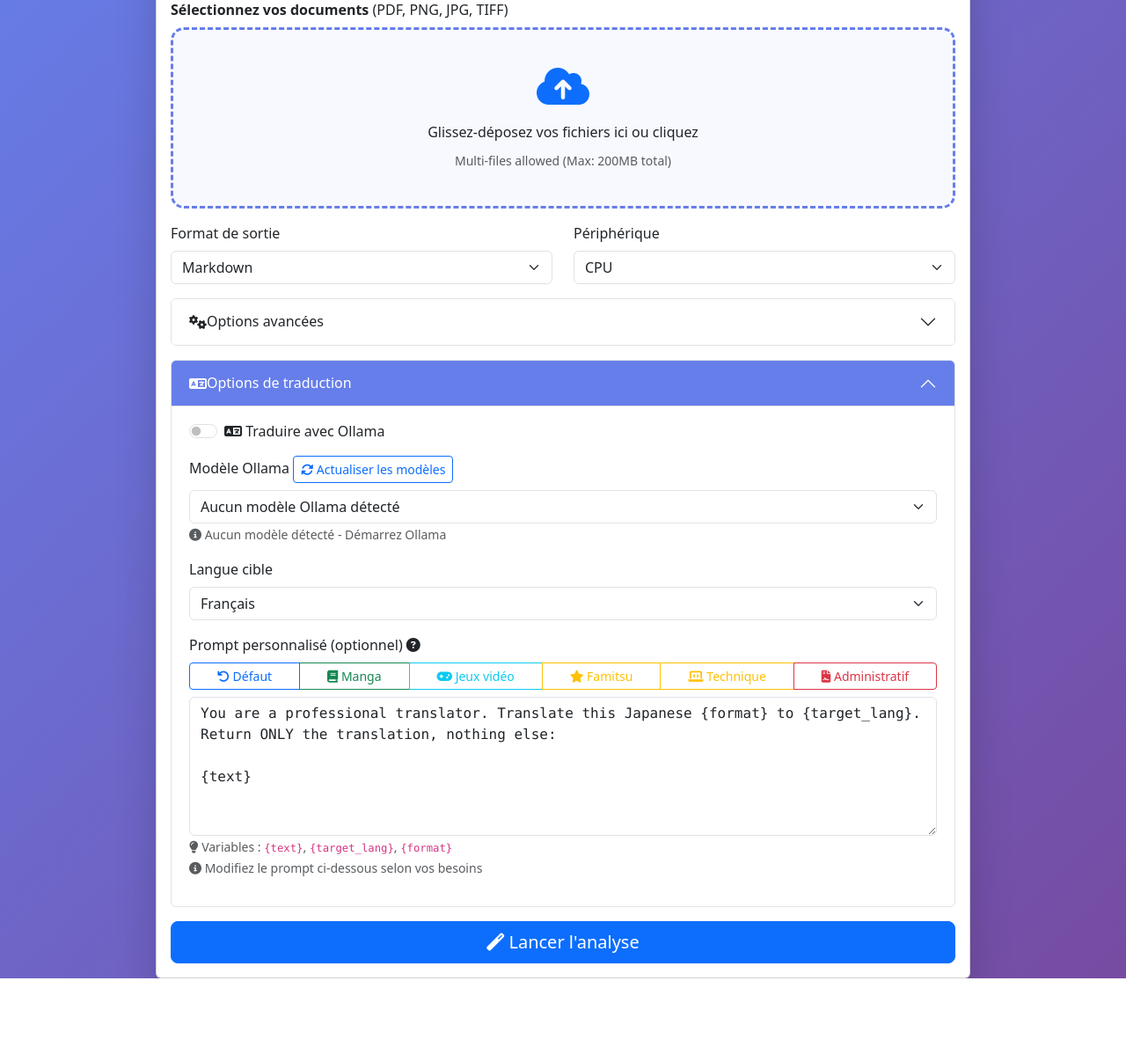
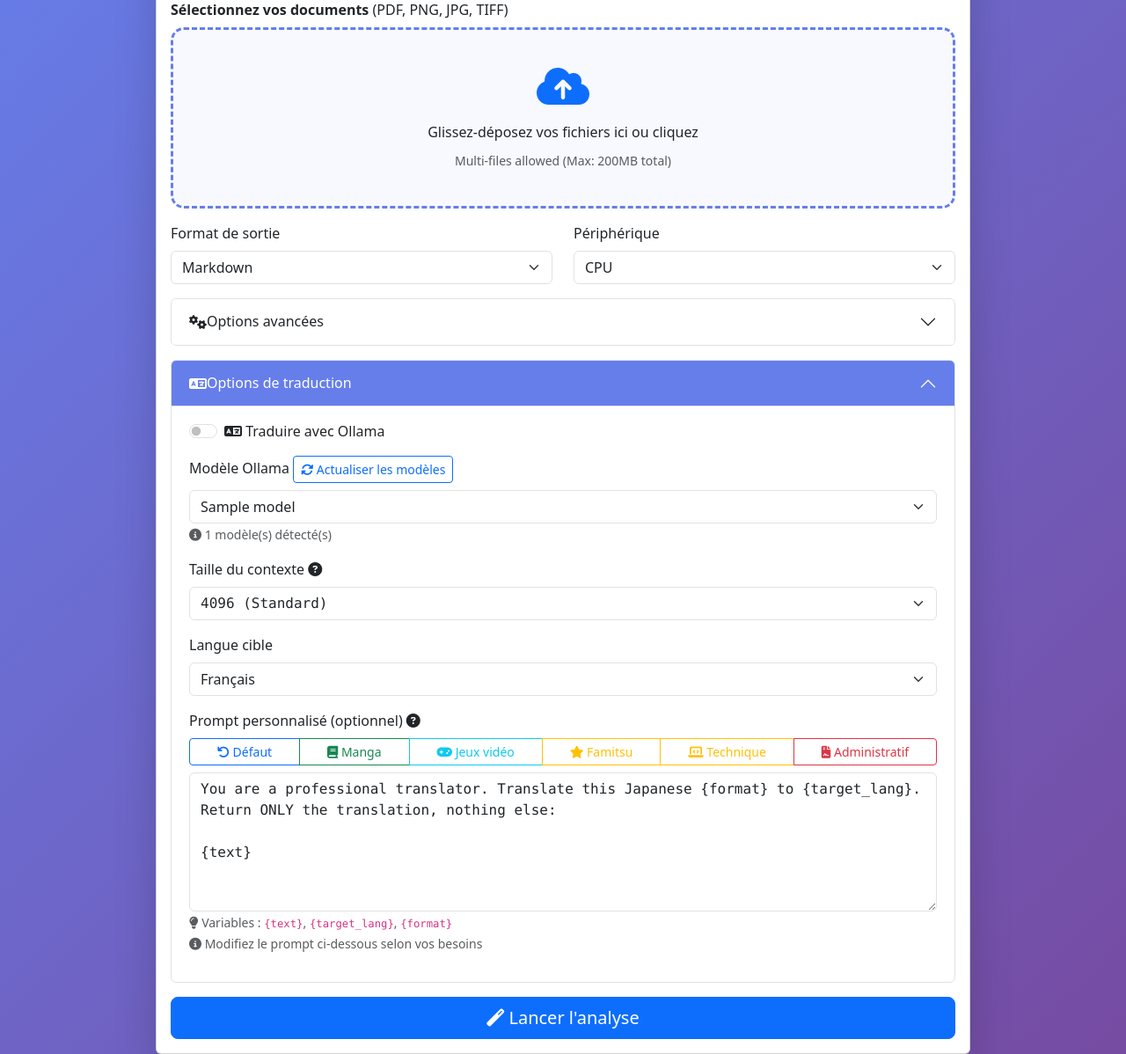
Before and after one commit to flelard/yomitoku-web, a Flask app: page / in a window 1280 px wide, after a click on "Options de traduction". Shown: the part 146-1344 px from the top of the page at 88% size. Before the commit the page ends 1258 px from the top, so only its background shows below. Run offline with Flask 3, Linux system fonts and the light colour scheme.

Commit message:
feat: add configurable context size option for better performance

```diff
--- a/app.py
+++ b/app.py
@@ -24,9 +24,9 @@ app = Flask(__name__)
 app.config['SECRET_KEY'] = 'cle-multilingue-yomitoku-ollama-2024'
 app.config['UPLOAD_FOLDER'] = 'static/uploads'
 app.config['OUTPUT_FOLDER'] = 'output'
-app.config['MAX_CONTENT_LENGTH'] = 200 * 1024 * 1024  # Augmenté à 200MB pour le multi-fichiers
+app.config['MAX_CONTENT_LENGTH'] = 200 * 1024 * 1024
 app.config['OLLAMA_TIMEOUT'] = 900
-app.config['OLLAMA_MODEL'] = 'qwen3:8b'
+app.config['OLLAMA_MODEL'] = 'qwen2.5:latest'
 
 # Configuration critique pour la mémoire GPU
 os.environ["PYTORCH_CUDA_ALLOC_CONF"] = "expandable_segments:True"
@@ -40,7 +40,7 @@ AVAILABLE_OLLAMA_MODELS = []
 job_data = {}
 data_lock = threading.Lock()
 
-# SEMAPHONE pour limiter les jobs GPU à 1 à la fois
+# SEMAPHORE pour limiter les jobs GPU à 1 à la fois
 gpu_semaphore = threading.Semaphore(1)
 
 # ===== INITIALISATION DE L'EXECUTEUR =====
@@ -147,7 +147,7 @@ def cleanup_gpu_memory(job_id=None, aggressive=False):
 
 # =======================================================================
 
-def run_yomitoku_job_with_lock(job_id, input_filenames, base_cmd, translate_enabled, target_lang, ollama_model, custom_prompt, job_path, output_format, gpu_lock):
+def run_yomitoku_job_with_lock(job_id, input_filenames, base_cmd, translate_enabled, target_lang, ollama_model, custom_prompt, num_ctx, job_path, output_format, gpu_lock):
     """Wrapper pour exécuter le job avec verrou GPU et surveillance VRAM"""
     if gpu_lock:
         acquired = False
@@ -165,7 +165,7 @@ def run_yomitoku_job_with_lock(job_id, input_filenames, base_cmd, translate_enab
                         job_data[job_id]['status'] = 'error'
                     return
 
-                run_yomitoku_job(job_id, input_filenames, base_cmd, translate_enabled, target_lang, ollama_model, custom_prompt, job_path, output_format)
+                run_yomitoku_job(job_id, input_filenames, base_cmd, translate_enabled, target_lang, ollama_model, custom_prompt, num_ctx, job_path, output_format)
             else:
                 log_to_job(job_id, "❌ Timeout: Unable to acquire GPU lock", 'error')
                 with data_lock:
@@ -177,7 +177,7 @@ def run_yomitoku_job_with_lock(job_id, input_filenames, base_cmd, translate_enab
                 gpu_lock.release()
                 log_to_job(job_id, "🔓 GPU lock released", 'info')
     else:
-        run_yomitoku_job(job_id, input_filenames, base_cmd, translate_enabled, target_lang, ollama_model, custom_prompt, job_path, output_format)
+        run_yomitoku_job(job_id, input_filenames, base_cmd, translate_enabled, target_lang, ollama_model, custom_prompt, num_ctx, job_path, output_format)
 
 def log_to_job(job_id, message, level='info', progress=None):
     with data_lock:
@@ -234,6 +234,8 @@ TRANSLATIONS = {
         'target_lang': 'Langue cible', 'target_langs': {'fr': 'Français', 'en': 'Anglais', 'es': 'Espagnol', 'de': 'Allemand'},
         'ollama_model': 'Modèle Ollama', 'custom_prompt': 'Prompt personnalisé (optionnel)',
         'custom_prompt_help': 'Laissez vide pour utiliser le prompt par défaut.',
+        'ctx_label': 'Taille du contexte',
+        'ctx_help': 'Mémoire de travail de l\'IA (en tokens). Plus elle est élevée, plus le traitement est lent mais accepte de longs textes. 4096 est recommandé pour la vitesse.',
         'launch': 'Lancer l\'analyse', 'drag_drop': 'Glissez-déposez vos fichiers ici ou cliquez',
         'success': 'Analyse terminée !', 'translating': 'Traduction en cours...',
         'error': 'Erreur', 'error_ollama': 'Erreur Ollama', 'download': 'Télécharger',
@@ -264,6 +266,8 @@ TRANSLATIONS = {
         'target_lang': 'Target language', 'target_langs': {'fr': 'French', 'en': 'English', 'es': 'Spanish', 'de': 'German'},
         'ollama_model': 'Ollama Model', 'custom_prompt': 'Custom prompt (optional)',
         'custom_prompt_help': 'Leave empty for default prompt.',
+        'ctx_label': 'Context Size',
+        'ctx_help': 'AI working memory (in tokens). Higher values are slower but handle longer texts. 4096 is recommended for speed.',
         'launch': 'Launch Analysis', 'drag_drop': 'Drag & drop your files here or click',
         'success': 'Analysis completed!', 'translating': 'Translation in progress...',
         'error': 'Error', 'error_ollama': 'Ollama error', 'download': 'Download',
@@ -294,6 +298,8 @@ TRANSLATIONS = {
         'target_lang': 'ターゲット言語', 'target_langs': {'fr': 'フランス語', 'en': '英語', 'es': 'スペイン語', 'de': 'ドイツ語'},
         'ollama_model': 'Ollamaモデル', 'custom_prompt': 'カスタムプロンプト(オプション)',
         'custom_prompt_help': 'デフォルトプロンプトを使用する場合は空白のままにします。',
+        'ctx_label': 'コンテキストサイズ',
+        'ctx_help': 'AIの作業メモリ（トークン単位）。値が高いほど長文を扱えますが、処理は遅くなります。速度重視なら4096が推奨です。',
         'launch': '分析を開始', 'drag_drop': 'ここにファイルをドラッグ&ドロップ',
         'success': '分析が完了しました!', 'translating': '翻訳中...',
         'error': 'エラー', 'error_ollama': 'Ollamaエラー', 'download': 'ダウンロード',
@@ -324,7 +330,7 @@ def get_job_path(job_id):
 def get_lang():
     return session.get('lang', 'fr')
 
-def translate_with_ollama(text, target_lang='fr', model=None, custom_prompt=None, job_id=None, output_format='md'):
+def translate_with_ollama(text, target_lang='fr', model=None, custom_prompt=None, num_ctx=4096, job_id=None, output_format='md'):
     """Traduit avec Ollama en surveillant la VRAM"""
 
     if not wait_for_vram(required_gb=4.0, timeout=20, job_id=job_id):
@@ -370,7 +376,7 @@ Return ONLY the translated document."""
                 "options": {
                     "temperature": 0.1,
                     "top_p": 0.9,
-                    "num_ctx": 32768,
+                    "num_ctx": num_ctx, # Valeur configurable
                     "num_predict": -1
                 }
             },
@@ -391,7 +397,7 @@ Return ONLY the translated document."""
     finally:
         force_unload_ollama(job_id)
 
-def run_yomitoku_job(job_id, input_filenames, base_cmd, translate_enabled, target_lang, ollama_model, custom_prompt, job_path, output_format):
+def run_yomitoku_job(job_id, input_filenames, base_cmd, translate_enabled, target_lang, ollama_model, custom_prompt, num_ctx, job_path, output_format):
     """Exécute Yomitoku SÉQUENTIELLEMENT pour chaque fichier"""
     process = None
     try:
@@ -407,9 +413,6 @@ def run_yomitoku_job(job_id, input_filenames, base_cmd, translate_enabled, targe
             log_to_job(job_id, f"⏳ Processing file {file_idx + 1}/{total_files}: {filename}", 'info')
 
             # Construction de la commande pour CE fichier
-            # On prend la commande de base (qui contient déjà les flags -o, -d, etc) et on insert le fichier input
-            # La commande de base est ['yomitoku', '-f', 'md', ...]
-            # Il faut insérer le chemin du fichier après 'yomitoku'
             current_cmd = list(base_cmd)
             current_cmd.insert(1, str(input_path))
 
@@ -427,7 +430,7 @@ def run_yomitoku_job(job_id, input_filenames, base_cmd, translate_enabled, targe
                         try:
                             current = int(parts[2].split('/')[0])
                             total = int(parts[2].split('/')[1])
-                            # Calcul progression globale
+                            # Calcul progression globale (pourcentage de fichier + pourcentage de page)
                             file_progress = (current / total)
                             global_progress = ((file_idx + file_progress) / total_files) * 100
 
@@ -448,7 +451,7 @@ def run_yomitoku_job(job_id, input_filenames, base_cmd, translate_enabled, targe
 
         # TRADUCTION
         if translate_enabled:
-            log_to_job(job_id, f"\n🌐 TRANSLATION to {target_lang}", 'info')
+            log_to_job(job_id, f"\n🌐 TRANSLATION to {target_lang} (Ctx: {num_ctx})", 'info')
             results_dir = job_path / 'results'
             files_to_translate = []
             for ext in ['*.md', '*.html', '*.txt', '*.json', '*.csv']:
@@ -459,7 +462,7 @@ def run_yomitoku_job(job_id, input_filenames, base_cmd, translate_enabled, targe
                 log_to_job(job_id, f"📝 Translating ({i+1}/{len(files_to_translate)}): {file_path.name}", 'info')
                 try:
                     text = file_path.read_text(encoding='utf-8', errors='replace')
-                    translated = translate_with_ollama(text, target_lang, ollama_model, custom_prompt, job_id, output_format)
+                    translated = translate_with_ollama(text, target_lang, ollama_model, custom_prompt, num_ctx, job_id, output_format)
 
                     if translated and not translated.startswith('❌'):
                         translated_file = results_dir / f"translated_{target_lang}_{file_path.name}"
@@ -538,7 +541,6 @@ def stream_logs(job_id):
 
 @app.route('/upload', methods=['POST'])
 def upload_file():
-    # Modification pour accepter une liste de fichiers
     if 'file' not in request.files: return jsonify({'error': 'No file provided'}), 400
 
     files = request.files.getlist('file')
@@ -565,7 +567,12 @@ def upload_file():
     ollama_model = request.form.get('ollama_model', app.config['OLLAMA_MODEL'])
     custom_prompt = request.form.get('custom_prompt', '').strip()
 
-    # On construit la commande de base SANS le fichier input (il sera ajouté dans la boucle)
+    # Récupération de num_ctx avec fallback
+    try:
+        num_ctx = int(request.form.get('num_ctx', 4096))
+    except ValueError:
+        num_ctx = 4096
+
     base_cmd = ['yomitoku', '-f', output_format, '-o', str(job_path / 'results'), '-d', device]
     if 'vis' in request.form: base_cmd.append('-v')
     if 'lite' in request.form: base_cmd.append('-l')
@@ -577,7 +584,7 @@ def upload_file():
 
     gpu_lock = gpu_semaphore if device == 'cuda' else None
     executor.submit(run_yomitoku_job_with_lock, job_id, valid_filenames, base_cmd, translate_enabled,
-                   target_lang, ollama_model, custom_prompt, job_path, output_format, gpu_lock)
+                   target_lang, ollama_model, custom_prompt, num_ctx, job_path, output_format, gpu_lock)
 
     return jsonify({'job_id': job_id, 'success': True, 'files': []})
 
@@ -629,6 +636,6 @@ def get_job_info(job_id):
     return jsonify({'job_id': job_id, 'files': files, 'visualizations': vis, 'translated_files': trans, 'created': jp.stat().st_ctime})
 
 if __name__ == '__main__':
-    print("🚀 SERVER STARTING (V3.1 - BATCH SUPPORT)")
+    print("🚀 SERVER STARTING (V3.2 - CTX OPTION)")
     if AVAILABLE_OLLAMA_MODELS: print(f"📦 Models: {AVAILABLE_OLLAMA_MODELS}")
     app.run(debug=False, host='0.0.0.0', port=5000)
--- a/templates/index.html
+++ b/templates/index.html
@@ -232,6 +232,20 @@
                                                         Aucun modèle détecté - Démarrez Ollama
                                                     {% endif %}
                                                 </small>
+                                            </div>
+
+                                            <div class="mb-3">
+                                                <label for="num_ctx" class="form-label">
+                                                    {{ translations.ctx_label }}
+                                                    <i class="fas fa-question-circle" data-bs-toggle="tooltip" title="{{ translations.ctx_help }}"></i>
+                                                </label>
+                                                <select class="form-select font-monospace" id="num_ctx" name="num_ctx">
+                                                    <option value="2048">2048 (Fastest)</option>
+                                                    <option value="4096" selected>4096 (Standard)</option>
+                                                    <option value="8192">8192 (Long Docs)</option>
+                                                    <option value="16384">16384 (Very Long)</option>
+                                                    <option value="32768">32768 (Heavy VRAM)</option>
+                                                </select>
                                             </div>
 
                                             <div class="mb-3">
```
